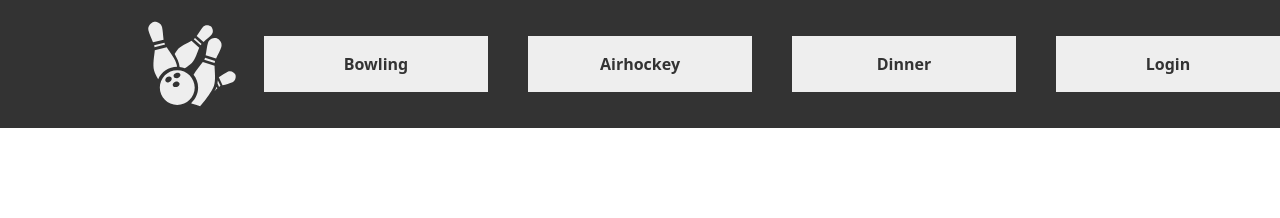
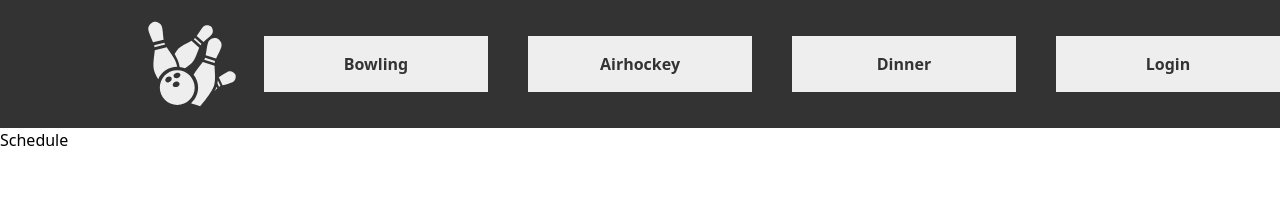
Before and after one commit to ECC-KEA/bowling-frontend, a React (Vite) app: page /schedule in a window 1280 px wide. Shown: the top 218 px of the page. Built offline with nearby package versions, Linux system fonts and the light colour scheme.

Commit message:
#8 U2 initial commit

```diff
--- a/src/App.tsx
+++ b/src/App.tsx
@@ -5,6 +5,7 @@ import NavBar from "./components/NavBar.tsx";
 import {Toaster} from "react-hot-toast";
 import AirHockeyBooking from "./containers/AirHockeyBooking.tsx";
 import DinnerBooking from "./containers/DinnerBooking.tsx";
+import Schedule from "./containers/Schedule.tsx";
 
 
 function App() {
@@ -16,6 +17,8 @@ function App() {
                 <Route path="/bowling" element={<BowlingBooking />} />
                 <Route path="/airhockey" element={<AirHockeyBooking />} />
                 <Route path="/dinner" element={<DinnerBooking />} />
+                <Route path="/schedule" element={<Schedule />} />
+                <Route path="*" element={<Home />} />
 
                 {/*TODO: add routes to dinnerbooking, login etc.*/}
             </Routes>
--- /dev/null
+++ b/src/containers/Schedule.tsx
@@ -0,0 +1,9 @@
+function Schedule() {
+	return (
+		<div>
+			<h1>Schedule</h1>
+		</div>
+	);
+}
+
+export default Schedule;
```
